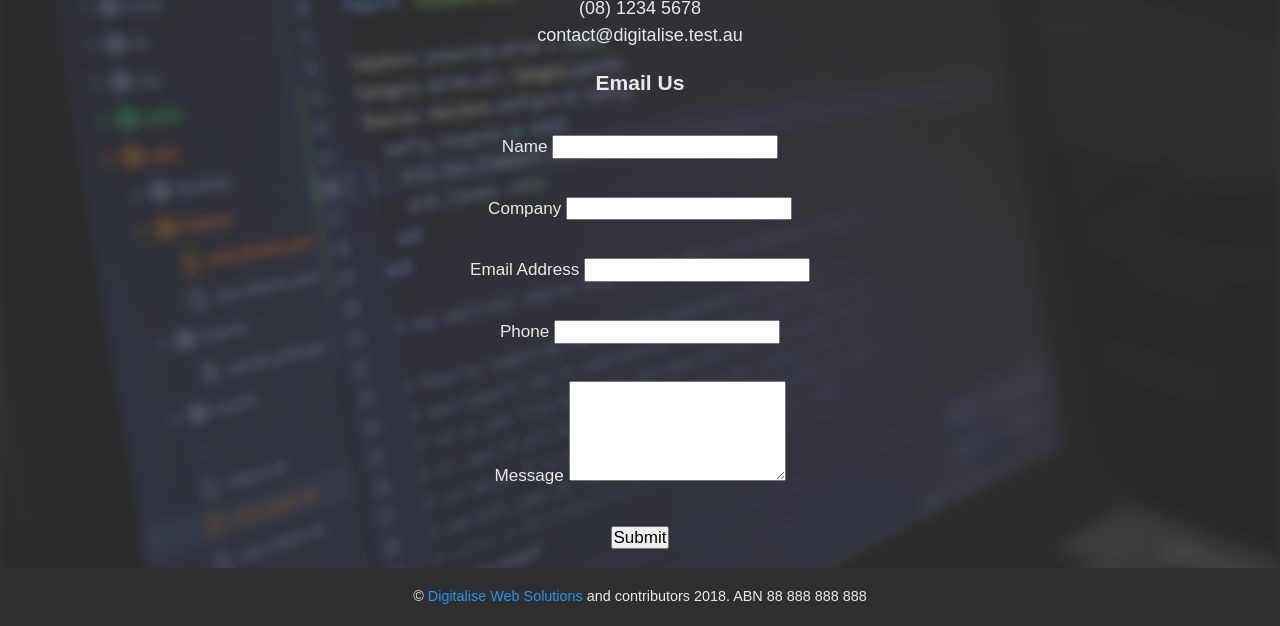
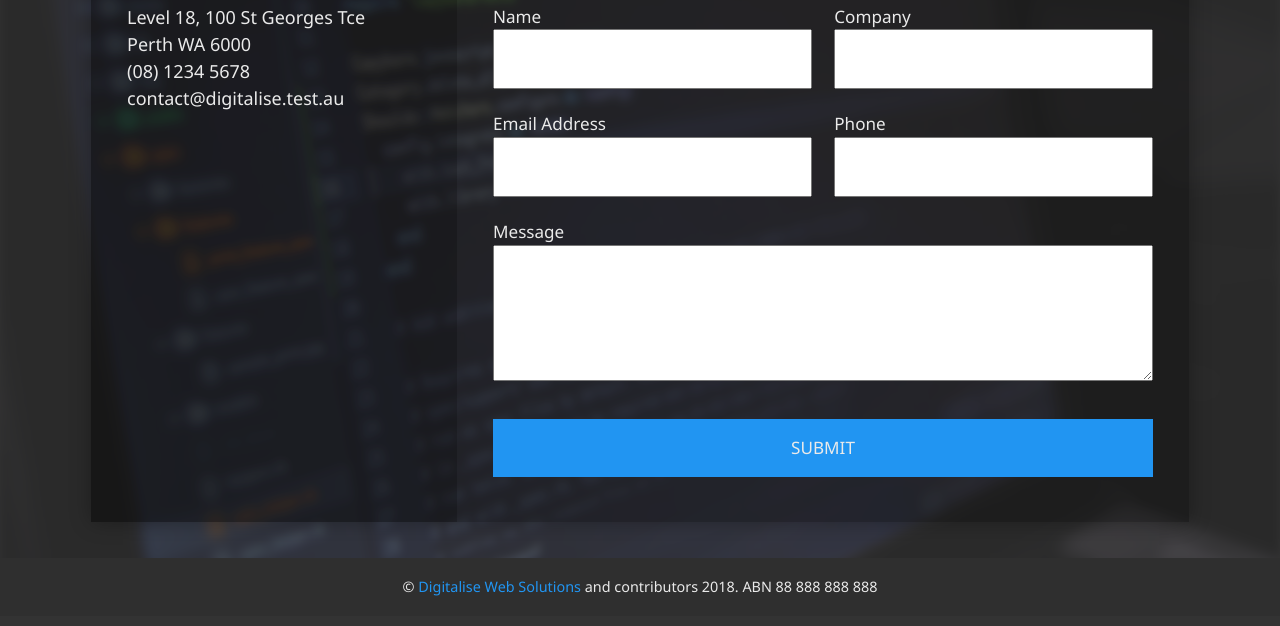
Before and after one commit to barrosdaniel/P_15112018_Web_Solutions_Website, a website: page dist/contact.html in a window 1280 px wide. Shown: the part 190-816 px from the top of the page. Drawn offline with Linux system fonts and the light colour scheme.

Commit message:
feature: Contact Page markup and styles completed

```diff
--- a/dist/contact.html
+++ b/dist/contact.html
@@ -22,7 +22,8 @@
         <div class="company-info">
           <h3>Digitalise Web Solutions</h3>
           <ul>
-            <li>100 St Georges Tce</li>
+            <li>Level 18, 100 St Georges Tce</li>
+            <li>Perth WA 6000</li>
             <li>(08) 1234 5678</li>
             <li>contact@digitalise.test.au</li>
           </ul>
@@ -46,11 +47,11 @@
               <label for="phone">Phone</label>
               <input type="text" name="phone" id="phone">
             </p>
-            <p>
+            <p class="full">
               <label for="message">Message</label>
               <textarea name="message" id="message" rows="5"></textarea>
             </p>
-            <p>
+            <p class="full">
               <button type="submit">Submit</button>
             </p>
           </form>
--- a/dist/resources/css/styles.css
+++ b/dist/resources/css/styles.css
@@ -6,6 +6,7 @@
   --primary-text-color: #EAEAEA;
   --highlight-color: #2195F2;
   --highlight-color-gray: #666;
+  --box-shadow-color: rgba(0, 0, 0, 0.3);
 }
 
 
@@ -21,7 +22,7 @@
 html {
   background-color: var(--background-color);
   color: var(--primary-text-color);
-  font-family: Arial, Helvetica, sans-serif;
+  font-family: 'Segoe UI', Tahoma, Geneva, Verdana, sans-serif;
   font-size: 18px;
   line-height: 1.5;
   font-weight: 500;
@@ -61,7 +62,8 @@ p {
 
 /* Buttons */
 .button:link,
-.button:visited {
+.button:visited,
+#contact .contact form button {
   display: inline-block;
   margin: 0.5rem 0;
   border: 1px solid var(--highlight-color);
@@ -73,7 +75,9 @@ p {
 }
 
 .button:hover,
-.button:active {
+.button:active,
+#contact .contact form button:hover,
+#contact .contact form button:focus {
   border: 1px solid var(--primary-text-color);
   background-color: var(--primary-text-color);
   color: var(--background-color);
@@ -267,18 +271,105 @@ p {
 ---------------------------------------------------------------------- */
 #contact {
   min-height: calc(100vh - 57px);
+  text-align: left;
+}
+
+#contact h1,
+#contact h3 {
+  padding-top: 0;
+  padding-right: 0;
+  padding-left: 0;
 }
 
 #contact .background-image {
   position: absolute;
-  background: var(--background-color) url('../img/showcase-background.jpg');
+  background-image: url('../img/showcase-background.jpg');
   filter: blur(4px);
   background-position: center;
   background-repeat: no-repeat;
   background-size: cover;
   background-attachment: fixed;
   width: 100%;
-  height: 100%;
+  min-height: 100vh;
   z-index: -1;
   opacity: 0.2;
 }
+
+#contact .container {
+  max-width: 1170px;
+  margin: 0 auto;
+  padding: 2rem;
+}
+
+#contact ul {
+  list-style: none;
+}
+
+#contact .brand {
+  text-align: center;
+}
+
+#contact .wrapper {
+  background-color: var(--box-shadow-color);
+  box-shadow: 0 0 20px var(--box-shadow-color);
+}
+
+#contact .wrapper>* {
+  padding: 1rem;
+}
+
+#contact .company-info {
+  background-color: rgba(0, 0, 0, 0.2);
+  text-align: center;
+}
+
+#contact .contact form {
+  display: grid;
+  grid-template-columns: 1fr 1fr;
+  grid-gap: 1.25rem;
+}
+
+#contact .contact form label {
+  display: block;
+}
+
+#contact .contact form p {
+  padding: 0;
+}
+
+#contact .contact form .full {
+  grid-column: 1 / 3;
+}
+
+#contact .contact form button,
+#contact .contact form input,
+#contact .contact form textarea {
+  width: 100%;
+  padding: 1rem;
+}
+
+#contact .contact form button {
+  text-transform: uppercase;
+}
+
+@media screen and (min-width: 768px) {
+
+  #contact .wrapper {
+    display: grid;
+    grid-template-columns: 1fr 2fr;
+  }
+
+  #contact .wrapper>* {
+    padding: 2rem;
+  }
+
+  #contact h1.brand,
+  #contact h3,
+  #contact ul {
+    text-align: left;
+  }
+
+
+
+
+}
```
